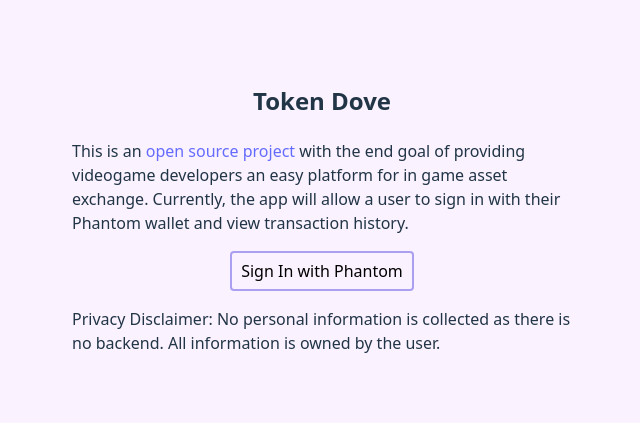
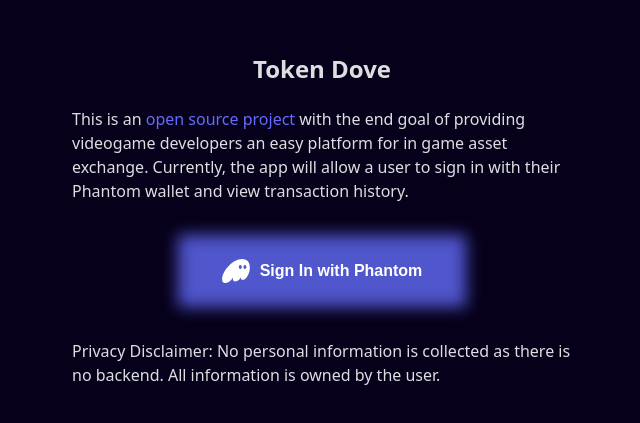
Before and after one commit to mourningdove007/token-dove, a Svelte app: page / in a window 1280 px wide. Shown: the part 183-606 px from the top of the page, without its empty margins (318-958 px from the left). Built offline with nearby package versions, Linux system fonts and the light colour scheme; what @phantom/browser-sdk would draw is missing.

Commit message:
blurred buttons. only dark theme.

```diff
--- a/src/app.css
+++ b/src/app.css
@@ -4,8 +4,8 @@
   font-weight: 400;
 
   color-scheme: light dark;
-  color: rgba(255, 255, 255, 0.87);
-  background-color: #242424;
+  color: hsla(0, 0%, 100%, 0.87);
+  background-color: #06001A;
 
   font-synthesis: none;
   text-rendering: optimizeLegibility;
@@ -45,35 +45,3 @@
   padding: 2rem;
   text-align: center;
 }
-
-button {
-  border-radius: 8px;
-  border: 1px solid transparent;
-  padding: 0.6em 1.2em;
-  font-size: 1em;
-  font-weight: 500;
-  font-family: inherit;
-  background-color: #1a1a1a;
-  cursor: pointer;
-  transition: border-color 0.25s;
-}
-button:hover {
-  border-color: #646cff;
-}
-button:focus,
-button:focus-visible {
-  outline: 4px auto -webkit-focus-ring-color;
-}
-
-@media (prefers-color-scheme: light) {
-  :root {
-    color: #213547;
-    background-color: #fbf2ff;
-  }
-  a:hover {
-    color: #747bff;
-  }
-  button {
-    background-color: #fbf2ff;
-  }
-}
--- /dev/null
+++ b/src/lib/GlowingButton.svelte
@@ -0,0 +1,74 @@
+<script>
+    export let onClick = () => {};
+    export let text = "Click Me";
+    export let showIcon = true;
+</script>
+
+<button class="glow-btn" on:click={onClick}>
+    <div class="button-content">
+        {#if showIcon}
+            <svg
+                width="28"
+                height="28"
+                viewBox="0 0 108 93"
+                fill="none"
+                xmlns="http://www.w3.org/2000/svg"
+                class="icon"
+            >
+                <path
+                    d="M0.5 78.1789C0.5 90.2265 6.7065 93 13.1613 93C26.8155 93 37.077 80.6058 43.2007 70.8118C42.4559 72.9786 42.0422 75.1454 42.0422 77.2255C42.0422 82.946 45.1868 87.0196 51.3933 87.0196C59.9169 87.0196 69.0197 79.219 73.7367 70.8118C73.4056 72.0252 73.2401 73.1519 73.2401 74.192C73.2401 78.1789 75.3917 80.6924 79.7777 80.6924C93.5975 80.6924 107.5 55.124 107.5 32.7623C107.5 15.3411 99.0592 0 77.8743 0C40.6354 0 0.5 47.4967 0.5 78.1789ZM65.0476 30.8555C65.0476 26.5219 67.3647 23.4884 70.7575 23.4884C74.0677 23.4884 76.3848 26.5219 76.3848 30.8555C76.3848 35.1892 74.0677 38.3094 70.7575 38.3094C67.3647 38.3094 65.0476 35.1892 65.0476 30.8555ZM82.7568 30.8555C82.7568 26.5219 85.0739 23.4884 88.4668 23.4884C91.7769 23.4884 94.094 26.5219 94.094 30.8555C94.094 35.1892 91.7769 38.3094 88.4668 38.3094C85.0739 38.3094 82.7568 35.1892 82.7568 30.8555Z"
+                    fill="currentColor"
+                />
+            </svg>
+        {/if}
+
+        <span>{text}</span>
+    </div>
+</button>
+
+<style>
+    .button-content {
+        display: flex;
+        align-items: center;
+        justify-content: center;
+        gap: 10px;
+    }
+
+    .glow-btn {
+        position: relative;
+        padding: 14px 36px;
+        border-radius: 16px;
+        font-weight: 800;
+        font-size: 16px;
+        color: white;
+        background: #000000;
+        border: none;
+        cursor: pointer;
+        z-index: 1;
+    }
+
+    .icon {
+        flex-shrink: 0;
+        display: block;
+    }
+
+    .glow-btn::before {
+        content: "";
+        position: absolute;
+        inset: -8px;
+        background: #646cff;
+        filter: blur(8px);
+        z-index: -1;
+        opacity: 0.8;
+        transition: opacity 0.25s ease;
+    }
+
+    .glow-btn:hover::before {
+        opacity: 1;
+    }
+
+    .glow-btn:hover {
+        transform: scale(1.04);
+        transition: transform 0.2s ease;
+    }
+</style>
--- a/src/pages/Home.svelte
+++ b/src/pages/Home.svelte
@@ -1,6 +1,9 @@
 <script>
+    // @ts-nocheck
+
     import { push } from "svelte-spa-router";
     import { BROWSERSDK } from "../tools/universal";
+    import GlowingButton from "../lib/GlowingButton.svelte";
 
     const signOut = async () => {
         await BROWSERSDK.disconnect();
@@ -13,36 +16,31 @@
     };
 </script>
 
-<button class="signOutButton" onclick={signOut}>Sign Out</button>
+<div class="signOutButton">
+    <GlowingButton text="Sign Out" onClick={signOut} showIcon={false} />
+</div>
 
 <h2>Welcome</h2>
 <p>
     To view transaction history, please select from our avialable options below.
 </p>
-
-<button onclick={goToLedger}>View Your Solana Devnet Transaction History</button
->
+<br />
+<GlowingButton
+    text="View Your Solana Devnet Transaction History"
+    onClick={goToLedger}
+    showIcon={false}
+/>
 
 <style>
     .signOutButton {
         display: flex;
         flex-direction: column;
         padding: 0.6rem;
-        font-size: 1rem;
-        border: none;
-        border-radius: 4px;
-        cursor: pointer;
+        max-width: 140px;
     }
 
     h2 {
         text-align: center;
         margin-bottom: 1.5rem;
     }
-    button {
-        padding: 0.6rem;
-        font-size: 1rem;
-        border: none;
-        border-radius: 4px;
-        cursor: pointer;
-    }
 </style>
--- a/src/pages/Ledger.svelte
+++ b/src/pages/Ledger.svelte
@@ -1,4 +1,6 @@
 <script>
+    // @ts-nocheck
+
     import { onMount } from "svelte";
     import { BROWSERSDK } from "../tools/universal";
 
@@ -9,6 +11,7 @@
         LAMPORTS_PER_SOL,
     } from "@solana/web3.js";
     import { push } from "svelte-spa-router";
+    import GlowingButton from "../lib/GlowingButton.svelte";
 
     let publicKeyInput = $state("");
     let transactions = $state([]);
@@ -96,8 +99,12 @@
 </script>
 
 <div class="actions">
-    <button onclick={signOut}>Sign Out</button>
-    <button class="button2" onclick={backHome}>Back Home</button>
+    <div class="button1">
+        <GlowingButton text="Sign Out" onClick={signOut} showIcon={false} />
+    </div>
+    <div class="button2">
+        <GlowingButton text="Back Home" onClick={backHome} showIcon={false} />
+    </div>
 </div>
 
 <h2>Transaction History</h2>
@@ -136,21 +143,15 @@
         gap: 0.75rem;
     }
 
-    button {
+    .button1 {
         margin: auto;
         padding: 0.6rem;
         font-size: 1rem;
-        border: none;
-        border-radius: 4px;
-        cursor: pointer;
     }
 
     .button2 {
         margin: auto;
         padding: 0.6rem;
         font-size: 1rem;
-        border: none;
-        border-radius: 4px;
-        cursor: pointer;
     }
 </style>
--- a/src/pages/SignOn.svelte
+++ b/src/pages/SignOn.svelte
@@ -1,6 +1,9 @@
 <script>
+    // @ts-nocheck
+
     import { push } from "svelte-spa-router";
     import { BROWSERSDK } from "../tools/universal";
+    import GlowingButton from "../lib/GlowingButton.svelte";
 
     const connectWallet = async () => {
         try {
@@ -15,35 +18,31 @@
 </script>
 
 <h2>Token Dove</h2>
+
 <p>
     This is an <a href="https://github.com/mourningdove007/token-dove"
         >open source project</a
-    > with the end goal of providing videogame developers an easy platform for in
-    game asset exchange. Currently, the app will allow a user to sign in with their
-    Phantom wallet and view transaction history.
+    >
+    with the end goal of providing videogame developers an easy platform for in game
+    asset exchange. Currently, the app will allow a user to sign in with their Phantom
+    wallet and view transaction history.
 </p>
-<button onclick={connectWallet}> Sign In with Phantom </button>
+<br />
+<GlowingButton
+    text="Sign In with Phantom"
+    onClick={connectWallet}
+    showIcon={true}
+/>
+<br />
+<br />
 <p>
     Privacy Disclaimer: No personal information is collected as there is no
     backend. All information is owned by the user.
 </p>
 
 <style>
-    button {
-        border-width: 2px;
-        border-color: rgb(171, 159, 242);
-        gap: 0.5rem;
-        display: inline-flex;
-        align-items: center;
-        line-height: 1;
-        padding: 0.6rem;
-        font-size: 1rem;
-        border-radius: 4px;
-        cursor: pointer;
-    }
-
     p {
-        width: 500px;
+        max-width: 500px;
         text-align: left;
     }
 </style>
```
